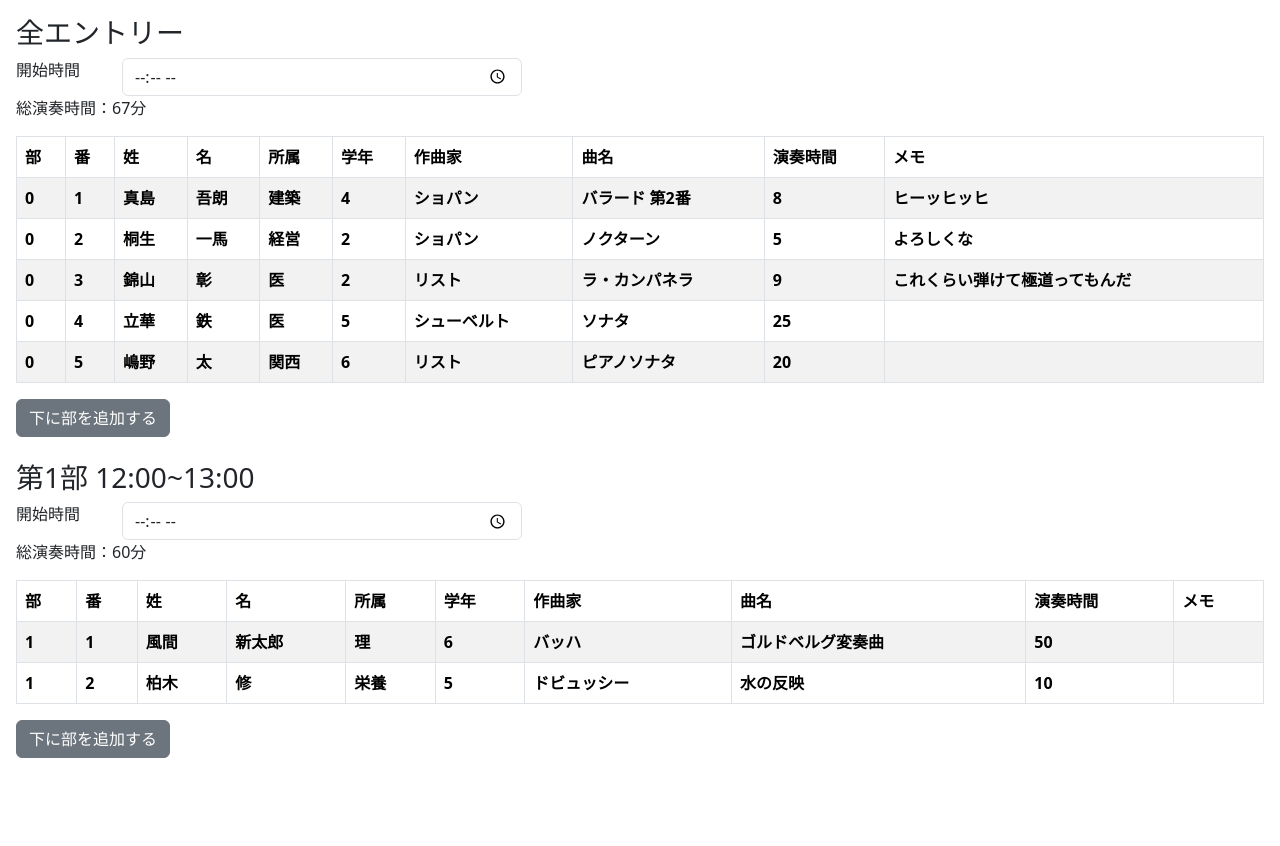
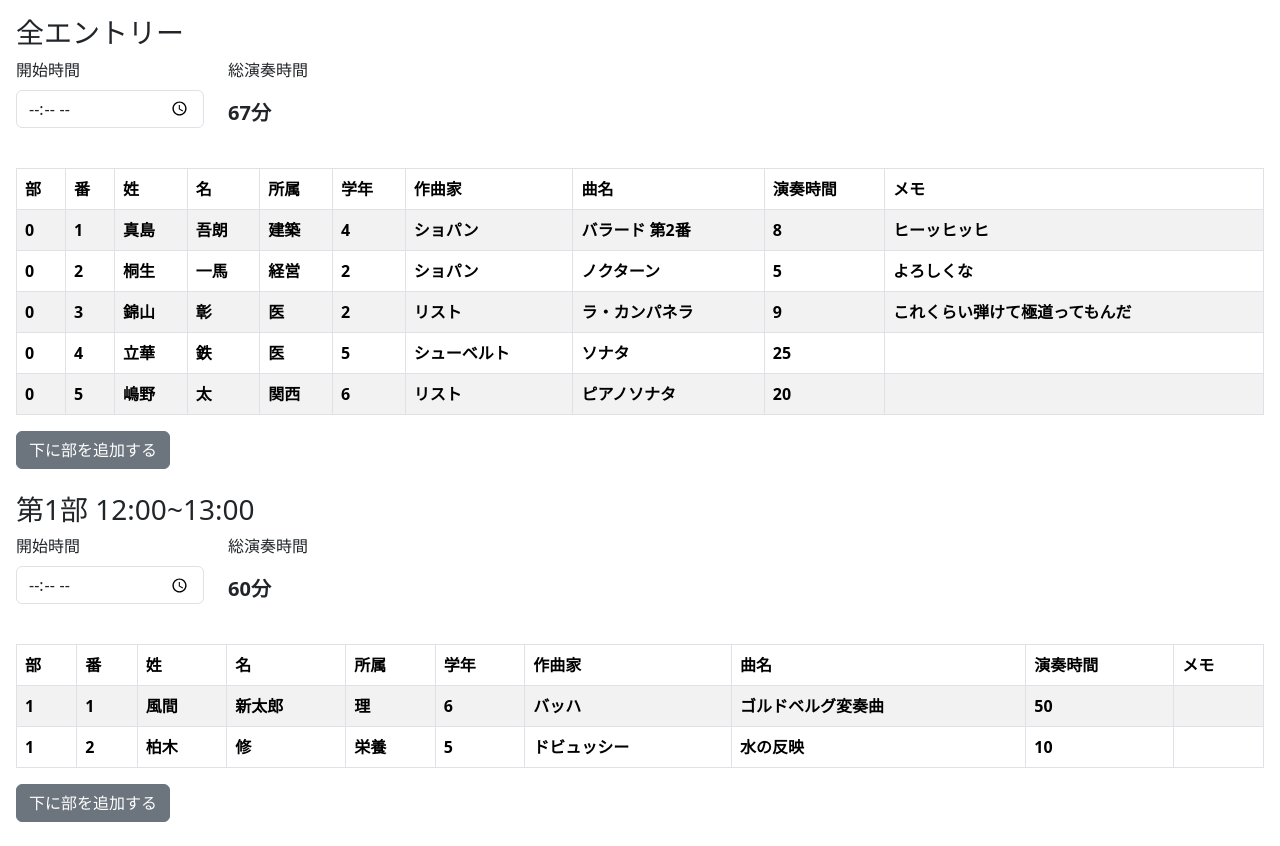
Before and after one commit to ritto153/PianoProgramEditor, a React (Create React App) app: page / in a window 1280 px wide. Before the commit the page ends 800 px from the top, so only its background shows below. Built offline with nearby package versions, Linux system fonts and the light colour scheme.

Commit message:
フォームの表示の場所を変更

```diff
--- a/src/components/EntryTableTitle.tsx
+++ b/src/components/EntryTableTitle.tsx
@@ -1,9 +1,20 @@
+import { Row, Col } from "react-bootstrap";
 import { useEntries } from "../EntryProvider";
 import StartingTimeInputForm from "./StartingTimeInputForm";
+import styled from "styled-components";
 
 type Props = {
   partId: string;
 };
+
+const Wrapper = styled.div`
+  margin-bottom: 1.5em;
+`;
+
+const BoldP = styled.p`
+  font-size: 20px;
+  font-weight: bold;
+`;
 
 const TwoDatesToString = (
   startingTime: Date | null,
@@ -36,10 +47,17 @@ export default function EntryTableTitle(props: Props) {
   const sheduleString = TwoDatesToString(startingTime, endingTime);
 
   return (
-    <div>
+    <Wrapper>
       <h3>{part.partNum === 0 ? "全エントリー" : `第${part.partNum}部`} {sheduleString}</h3>
-      <StartingTimeInputForm/>
-      <p>{`総演奏時間：${totalPlayTime}分`}</p>
-    </div>
+      <Row>
+        <Col md={2}>
+          <StartingTimeInputForm/>
+        </Col>
+        <Col md={2}>
+          <p>総演奏時間</p>
+          <BoldP>{totalPlayTime}分</BoldP>
+        </Col>
+      </Row>
+    </Wrapper>
   );
 }
--- a/src/components/StartingTimeInputForm.tsx
+++ b/src/components/StartingTimeInputForm.tsx
@@ -1,16 +1,10 @@
-import { Form, Row, Col } from "react-bootstrap";
+import { Form } from "react-bootstrap";
 
 export default function StartingTimeInputForm() {
   return (
     <Form.Group controlId="startingTime">
-      <Row>
-        <Col md={1}>
-          <Form.Label>開始時間</Form.Label>
-        </Col>
-        <Col md={4}>
-          <Form.Control type="time" />
-        </Col>
-      </Row>
+      <Form.Label>開始時間</Form.Label>
+      <Form.Control type="time" />
     </Form.Group>
   );
 }
```
